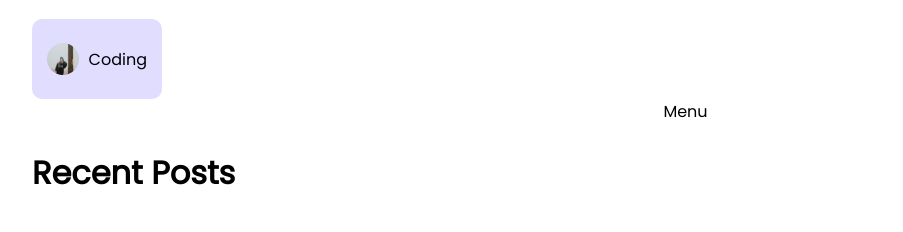
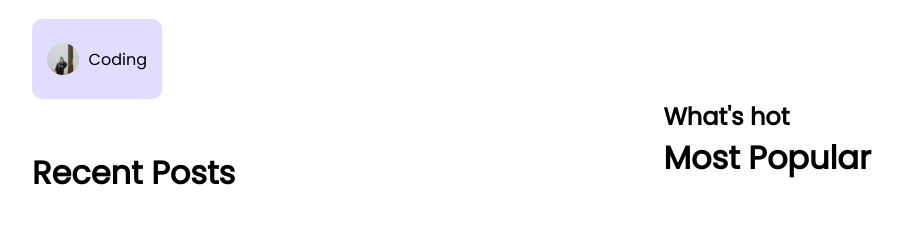
Before and after one commit to Subhampreet/Bugle, a Next.js app: page / in a window 1280 px wide. Shown: the part 2004-2236 px from the top of the page, without its empty margins (176-1079 px from the left). Built offline with nearby package versions, Linux system fonts and the light colour scheme.

Commit message:
Dev 0.1.3 : Menu Component Development

```diff
--- a/src/components/menu/Menu.jsx
+++ b/src/components/menu/Menu.jsx
@@ -1,9 +1,16 @@
 import React from 'react'
 import styles from "./menu.module.css";
+import Link from 'next/link';
 
 function Menu() {
   return (
-    <div className={styles.container}>Menu</div>
+    <div className={styles.container}>
+      <h2>{"What's hot"}</h2>
+      <h1>Most Popular</h1>
+      <div className={styles.items}>
+        <Link href="/" className={styles.item}></Link>
+      </div>
+    </div>
   )
 }
 
```
